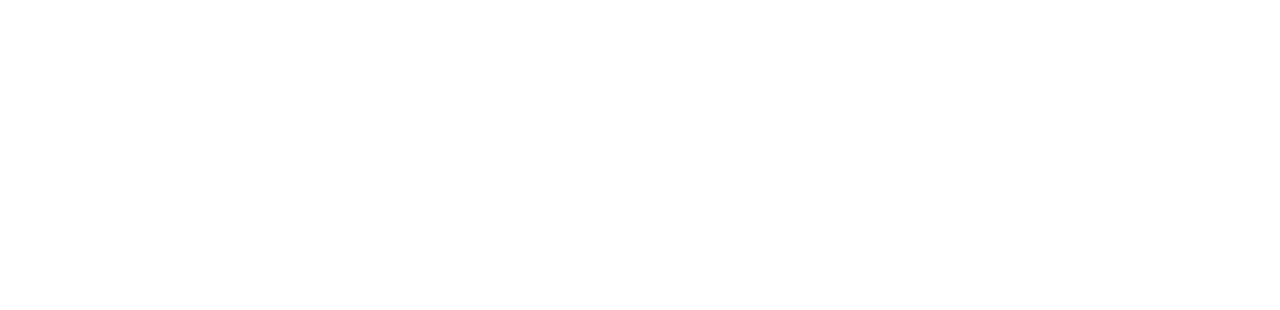
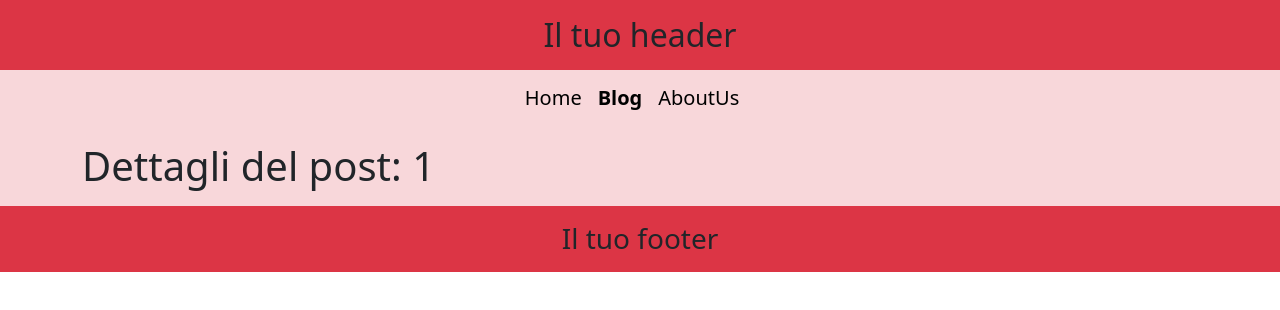
Before and after one commit to NiccoloDiDomenico/react-router, a React (Vite) app: page /Blog/Post/1 in a window 1280 px wide. Before the commit this address had no page. Shown: the top 310 px of the page. Built offline with nearby package versions, Linux system fonts and the light colour scheme; no server answers.

Commit message:
feat: adds "details" link to blog that renders to single post detail page

```diff
--- a/src/App.jsx
+++ b/src/App.jsx
@@ -4,7 +4,8 @@
 // Pages
 import Homepage from "./Pages/Homepage"
 import AboutUs from "./Pages/AboutUs"
-import BlogPage from "./Pages/BlogPage"
+import Blog from "./Pages/Blog"
+import PostDetails from "./Pages/PostDetails"
 
 
 function App() {
@@ -12,9 +13,12 @@
     <BrowserRouter>
       <Routes>
         <Route element={<AppLayout />} >
-          <Route path="/" element={<Homepage />} ></Route>
-          <Route path="/BlogPage" element={<BlogPage />} ></Route>
-          <Route path="/AboutUs" element={<AboutUs />} ></Route>
+          <Route index element={<Homepage />} />
+          <Route path="/Blog" >
+            <Route index element={<Blog />} />
+            <Route path="Post/:id" element={<PostDetails />} />
+          </Route>
+          <Route path="/AboutUs" element={<AboutUs />} />
         </Route>
       </Routes>
     </BrowserRouter>
--- a/src/Pages/BlogPage.jsx
+++ b/src/Pages/Blog.jsx
@@ -13,7 +13,7 @@
 
 const apiURL = import.meta.env.VITE_API_URL
 
-function BlogPage() {
+function Blog() {
     // Variabili reattive
     const [postList, setPostList] = useState([])
     const [formData, setFormData] = useState(initialFormData)
@@ -123,4 +123,4 @@
     )
 }
 
-export default BlogPage;
+export default Blog;
--- /dev/null
+++ b/src/Pages/PostDetails.jsx
@@ -0,0 +1,26 @@
+import axios from "axios";
+import { useEffect, useState } from "react";
+import { useParams } from "react-router-dom";
+
+const apiURL = import.meta.env.VITE_API_URL
+
+function PostDetails() {
+    const { id } = useParams();
+    const [post, setPost] = useState("")
+
+    useEffect(() => {
+        axios.get(`${apiURL}/posts/${id}`).then((resp) => {
+            setPost(resp.data)
+        })
+    }, [])
+
+    return (
+        <main className="bg-danger-subtle">
+            <section className="container">
+                <h1 className="py-3 m-0">Dettagli del post: {id}</h1>
+            </section>
+        </main>
+    )
+}
+
+export default PostDetails;
--- a/src/components/MainNav.jsx
+++ b/src/components/MainNav.jsx
@@ -4,11 +4,11 @@
     const navMenu = [
         {
             path: "/",
-            title: "Homepage"
+            title: "Home"
         },
         {
-            path: "/BlogPage",
-            title: "BlogPage"
+            path: "/Blog",
+            title: "Blog"
         },
         {
             path: "/AboutUs",
@@ -20,8 +20,8 @@
         <nav className="navbar bg-danger-subtle">
             <div className="container-fluid justify-content-center">
                 {
-                    navMenu.map((curNav) => (
-                        <NavLink className="navbar-brand" to={curNav.path}>{curNav.title}</NavLink>
+                    navMenu.map((curNav, index) => (
+                        <NavLink key={index} className="navbar-brand" to={curNav.path}>{curNav.title}</NavLink>
                     ))
                 }
             </div>
--- a/src/components/PostCard.jsx
+++ b/src/components/PostCard.jsx
@@ -1,7 +1,10 @@
+import { Link, useParams } from "react-router-dom"
+
 const apiURL = import.meta.env.VITE_API_URL
 
 function PostCard(props) {
     // console.log(props);
+    const id = useParams()
 
     return (
         <div className="card">
@@ -9,7 +12,10 @@
             <div className="card-body">
                 <h5 className="card-title">{props.post.title}</h5>
                 <p className="card-text">{props.post.content}</p>
-                <button className='btn btn-danger' onClick={props.onCancel}>Cancella</button>
+                <div className="d-flex justify-content-between">
+                    <a className="link-danger" onClick={props.onCancel}>Cancella</a>
+                    <Link className="link-body-emphasis" to={`/Blog/Post/${props.post.id}`}>Dettagli</Link>
+                </div>
             </div>
         </div>
     )
```
Also changed, not shown: src/Layout/AdminLayout.jsx (added, +22 -0 lines).
